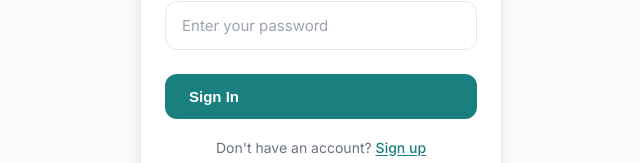
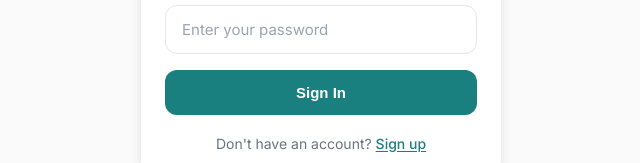
Before and after one commit to vikram14s/FeedMovie, a React app in the folder frontend/: page / in a window 1280 px wide. Shown: the part 451-614 px from the top of the page, without its empty margins (319-959 px from the left). Built offline with nearby package versions, Linux system fonts and the light colour scheme; no server answers; the HTML template or start-up script is replaced by a standard one.

Commit message:
Move Sign Out to top of profile, fix button text centering

```diff
--- a/frontend/src/index.css
+++ b/frontend/src/index.css
@@ -491,6 +491,8 @@ body {
 .btn-primary {
   display: inline-flex;
   align-items: center;
+  justify-content: center;
+  text-align: center;
   gap: 8px;
   padding: 14px 28px;
   background: var(--teal);
@@ -515,6 +517,8 @@ body {
 .btn-secondary {
   display: inline-flex;
   align-items: center;
+  justify-content: center;
+  text-align: center;
   gap: 8px;
   padding: 14px 28px;
   background: var(--card-bg);
@@ -1122,6 +1126,10 @@ body {
 }
 
 .auth-btn {
+  display: flex;
+  align-items: center;
+  justify-content: center;
+  text-align: center;
   width: 100%;
   padding: 14px 24px;
   background: var(--teal);
--- a/frontend/src/screens/ProfileScreen.tsx
+++ b/frontend/src/screens/ProfileScreen.tsx
@@ -75,6 +75,13 @@ export function ProfileScreen() {
             <div className="profile-stat-label">Fav Genre</div>
           </div>
         </div>
+      </div>
+
+      {/* Sign Out Button - at top for easy access */}
+      <div style={{ textAlign: 'center', padding: '12px 0' }}>
+        <button onClick={handleLogout} className="btn-link" style={{ color: 'var(--coral)' }}>
+          Sign Out
+        </button>
       </div>
 
       {/* Friends Section */}
@@ -189,13 +196,6 @@ export function ProfileScreen() {
           </p>
         )}
       </div>
-
-      {/* Logout Button */}
-      <div style={{ textAlign: 'center', padding: '20px' }}>
-        <button onClick={handleLogout} className="btn-link" style={{ color: 'var(--coral)' }}>
-          Sign Out
-        </button>
-      </div>
     </div>
   );
 }
```
